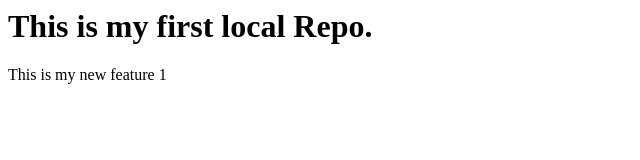
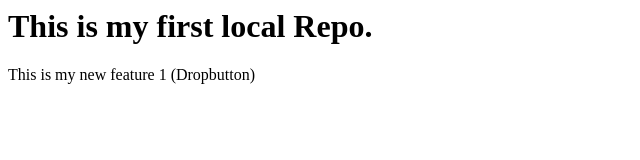
Before and after one commit to pawanjagtap318/LocalRepo, a plain HTML site: page index.html in a window 1280 px wide. Shown: the full height of the page, 0-640 px from the left. Drawn offline with Linux system fonts and the light colour scheme.

```diff
--- a/index.html
+++ b/index.html
@@ -1,2 +1,2 @@
 <h1>This is my first local Repo.</h1>
-<p>This is my new feature 1</p>
+<p>This is my new feature 1 (Dropbutton)</p>
```
